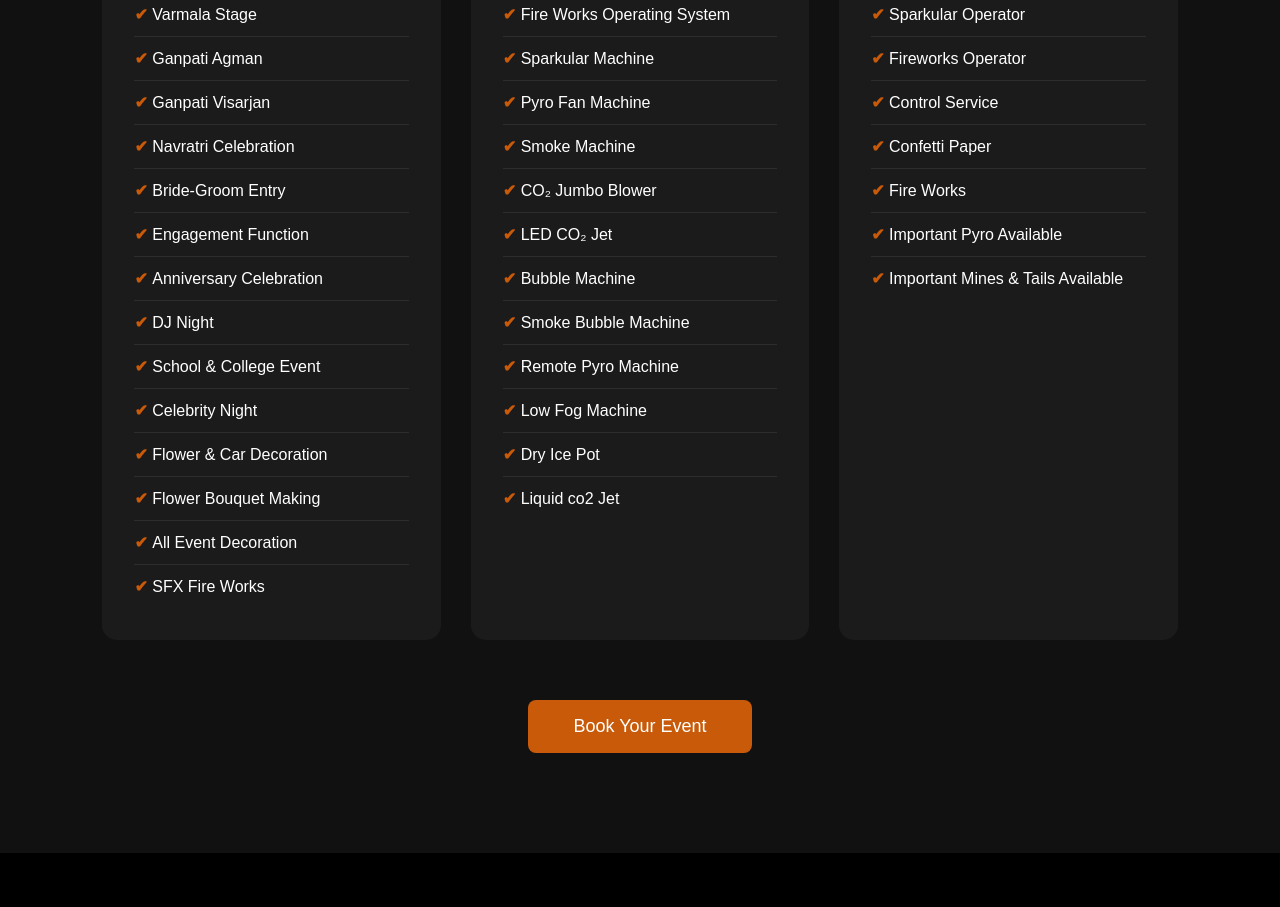
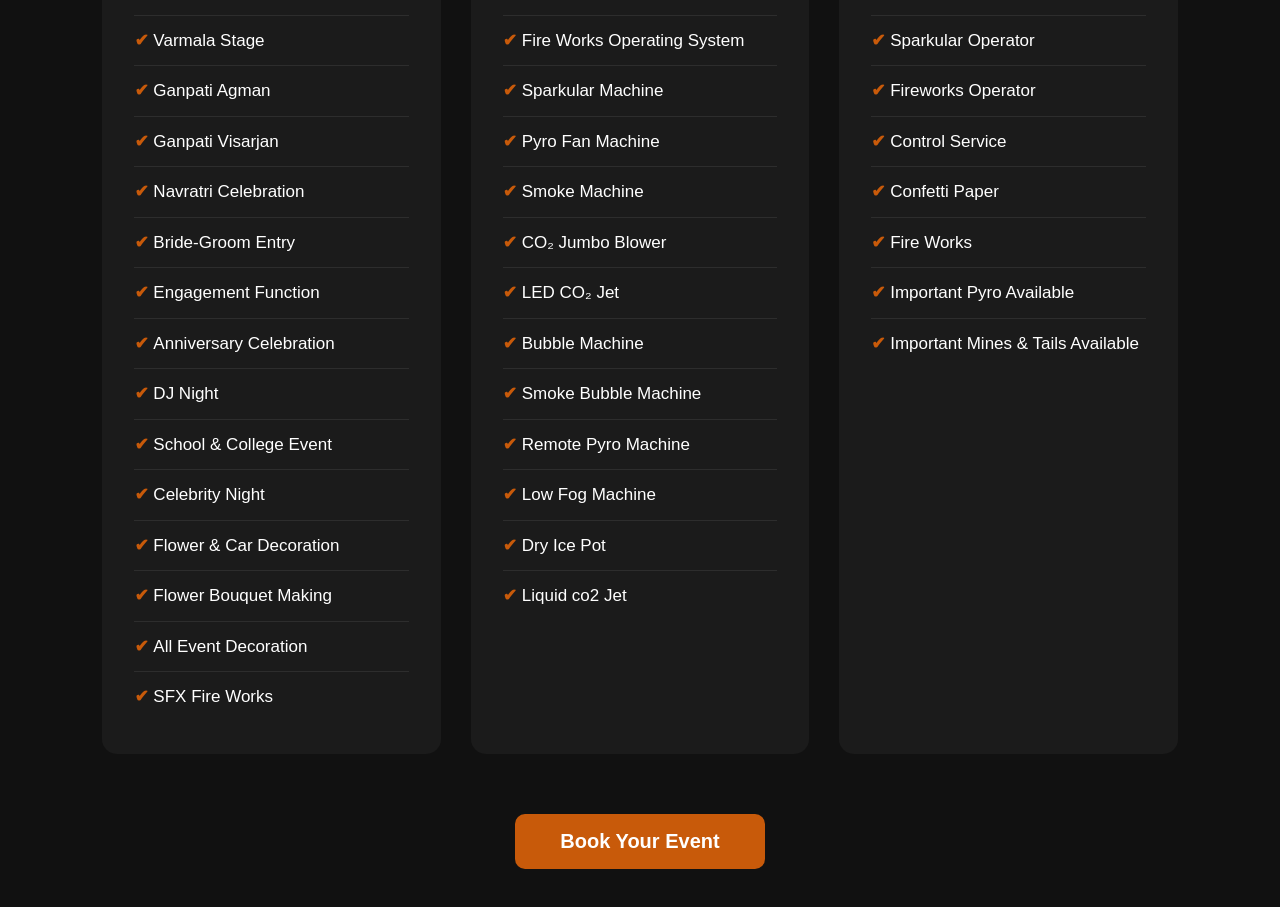
Before and after one commit to ayushipatel2656-pro/swastik-event-management, a React (Vite) app in the folder swastik-event/: page /services in a window 1280 px wide. Shown: the part 727-1634 px from the top of the page. Before the commit the page ends 1580 px from the top, so only its background shows below. Built offline with nearby package versions, Linux system fonts and the light colour scheme.

Commit message:
CTA button linked to contact page

```diff
--- a/swastik-event/src/components/CallToAction.css
+++ b/swastik-event/src/components/CallToAction.css
@@ -29,26 +29,25 @@
 }
 
 .cta-btn{
-    margin-top:40px;
+    display:inline-flex;
+    align-items:center;
+    justify-content:center;
+    gap:10px;
+
+    text-decoration:none;
+
     background:#C85A0A;
     color:white;
-    border:none;
-    padding:18px 40px;
+    padding:16px 40px;
     border-radius:50px;
-    font-size:18px;
-    cursor:pointer;
-
-    display:inline-flex;
-    align-items:center;
-    gap:12px;
-
+    font-size:20px;
+    font-weight:600;
     transition:.3s;
 }
 
 .cta-btn:hover{
     background:#E67E22;
-    transform:translateY(-5px);
-    box-shadow:0 15px 30px rgba(200,90,10,.35);
+    transform:translateY(-3px);
 }
 
 @media(max-width:768px){
--- a/swastik-event/src/components/CallToAction.jsx
+++ b/swastik-event/src/components/CallToAction.jsx
@@ -1,6 +1,7 @@
 <section className="cta" data-aos="fade-up"></section>
 import "./CallToAction.css";
 import { FaArrowRight } from "react-icons/fa";
+import { Link } from "react-router-dom";
 
 function CallToAction() {
   return (
@@ -20,11 +21,10 @@ function CallToAction() {
           From weddings and birthdays to corporate events, we create
           beautiful moments with creativity, elegance and perfection.
         </p>
-
-        <button className="cta-btn">
-          Book Your Event
-          <FaArrowRight />
-        </button>
+<br></br><br></br><br></br><br></br>
+       <Link to="/contact" className="cta-btn">
+    Book Your Event
+</Link>
 
       </div>
 
--- a/swastik-event/src/components/Services.css
+++ b/swastik-event/src/components/Services.css
@@ -1,125 +1,160 @@
-.services{
-    width:100%;
-    padding:100px 8%;
-    background:#111111;
+.services {
+    width: 100%;
+    padding: 100px 8%;
+    background: #111111;
 }
 
-.section-title{
-    text-align:center;
-    margin-bottom:60px;
+.section-title {
+    text-align: center;
+    margin-bottom: 60px;
 }
 
-.section-title h4{
-    color:#C85A0A;
-    letter-spacing:3px;
-    font-size:18px;
-    margin-bottom:10px;
+.section-title h4 {
+    color: #C85A0A;
+    letter-spacing: 3px;
+    font-size: 18px;
+    margin-bottom: 10px;
 }
 
-.section-title h2{
-    color:#fff;
-    font-size:40px;
-    margin-bottom:20px;
+.section-title h2 {
+    color: #fff;
+    font-size: 40px;
+    margin-bottom: 20px;
 }
 
-.section-title p{
-    color:#ccc;
-    max-width:700px;
-    margin:auto;
-    font-size:18px;
-    line-height:1.8;
+.section-title p {
+    color: #ccc;
+    max-width: 700px;
+    margin: auto;
+    font-size: 18px;
+    line-height: 1.8;
 }
 
-.services-container{
-    display:grid;
-    grid-template-columns:repeat(3,1fr);
-    gap:30px;
+/* ===========================
+   Services Cards
+=========================== */
+
+.services-container {
+    display: grid;
+    grid-template-columns: repeat(3, 1fr);
+    gap: 30px;
 }
 
-.service-card{
-    background:#1b1b1b;
-    border-radius:15px;
-    overflow:hidden;
-    transition:.4s;
-    border:2px solid transparent;
+.service-card {
+    background: #1b1b1b;
+    border-radius: 15px;
+    overflow: hidden;
+    transition: .4s;
+    border: 2px solid transparent;
 }
 
-.service-card:hover{
-    transform:translateY(-10px);
-    border-color:#C85A0A;
-    box-shadow:0 20px 40px rgba(200,90,10,.35);
+.service-card:hover {
+    transform: translateY(-10px);
+    border-color: #C85A0A;
+    box-shadow: 0 20px 40px rgba(200, 90, 10, .35);
 }
 
-.service-card img{
-    width:100%;
-    height:220px;
-    object-fit:cover;
-    transition:.5s;
+.service-card img {
+    width: 100%;
+    height: 230px;
+    object-fit: cover;
+    transition: .5s;
 }
 
-.service-card:hover img{
-    transform:scale(1.08);
+.service-card:hover img {
+    transform: scale(1.08);
 }
 
-.service-card h3{
-    color:#C85A0A;
-    text-align:center;
-    margin:25px 0;
-    font-size:30px;
+.service-card h3 {
+    color: #C85A0A;
+    text-align: center;
+    margin: 25px 0;
+    font-size: 30px;
 }
 
-.service-card ul{
-    list-style:none;
-    padding:0 30px 30px;
-    margin:0;
+.service-card ul {
+    list-style: none;
+    padding: 0 30px 30px;
+    margin: 0;
 }
 
-.service-card ul li{
-    color:white;
-    padding:12px 0;
-    border-bottom:1px solid rgba(255,255,255,.08);
-    font-size:16px;
+.service-card ul li {
+    color: #fff;
+    padding: 12px 0;
+    border-bottom: 1px solid rgba(255,255,255,.08);
+    font-size: 17px;
+    line-height: 1.5;
 }
 
-.service-card ul li:last-child{
-    border:none;
+.service-card ul li:last-child {
+    border-bottom: none;
 }
 
-.service-card ul li::before{
-    content:"✔ ";
-    color:#C85A0A;
-    font-weight:bold;
+.service-card ul li::before {
+    content: "✔ ";
+    color: #C85A0A;
+    font-weight: bold;
 }
 
-.service-btn{
-    text-align:center;
-    margin-top:60px;
+/* ===========================
+   Book Button
+=========================== */
+
+.service-btn-container {
+    text-align: center;
+    margin-top: 60px;
 }
 
-.service-btn button{
-    background:#C85A0A;
-    color:white;
-    border:none;
-    padding:16px 45px;
-    border-radius:8px;
-    font-size:18px;
-    cursor:pointer;
-    transition:.3s;
+.service-btn {
+    display: inline-block;
+    background: #C85A0A;
+    color: white;
+    text-decoration: none;
+    padding: 16px 45px;
+    border-radius: 10px;
+    font-size: 20px;
+    font-weight: 600;
+    transition: 0.3s;
 }
 
-.service-btn button:hover{
-    background:#E67E22;
-    transform:scale(1.05);
+.service-btn:hover {
+    background: #E67E22;
+    transform: translateY(-5px);
+    box-shadow: 0 10px 25px rgba(200,90,10,.4);
 }
 
-@media(max-width:992px){
+/* ===========================
+   Responsive
+=========================== */
 
-.services-container{
-    grid-template-columns:1fr;
+@media (max-width: 992px) {
+
+    .services-container {
+        grid-template-columns: 1fr;
+    }
+
+    .section-title h2 {
+        font-size: 32px;
+    }
+
+    .section-title p {
+        font-size: 16px;
+    }
+
+    .service-card h3 {
+        font-size: 26px;
+    }
+
+    .service-card ul {
+        padding: 0 20px 20px;
+    }
+
+    .service-card ul li {
+        font-size: 15px;
+    }
+
+    .service-btn {
+        width: 100%;
+        max-width: 280px;
+    }
 }
-
-.section-title h2{
-    font-size:32px;
-}
-
-}
--- a/swastik-event/src/components/Services.jsx
+++ b/swastik-event/src/components/Services.jsx
@@ -1,5 +1,6 @@
 <section className="services" data-aos="zoom-in"></section>
 import "./Services.css";
+import { Link } from "react-router-dom";
 
 import specialist from "../assets/images/specialist.png";
 import machines from "../assets/images/machines.png";
@@ -100,10 +101,11 @@ function Services() {
 
       </div>
 
-      <div className="service-btn">
-        <button>Book Your Event</button>
-      </div>
-
+      <div className="service-btn-container">
+  <Link to="/contact" className="service-btn">
+    Book Your Event
+  </Link>
+</div>
     </section>
   );
 }
```
